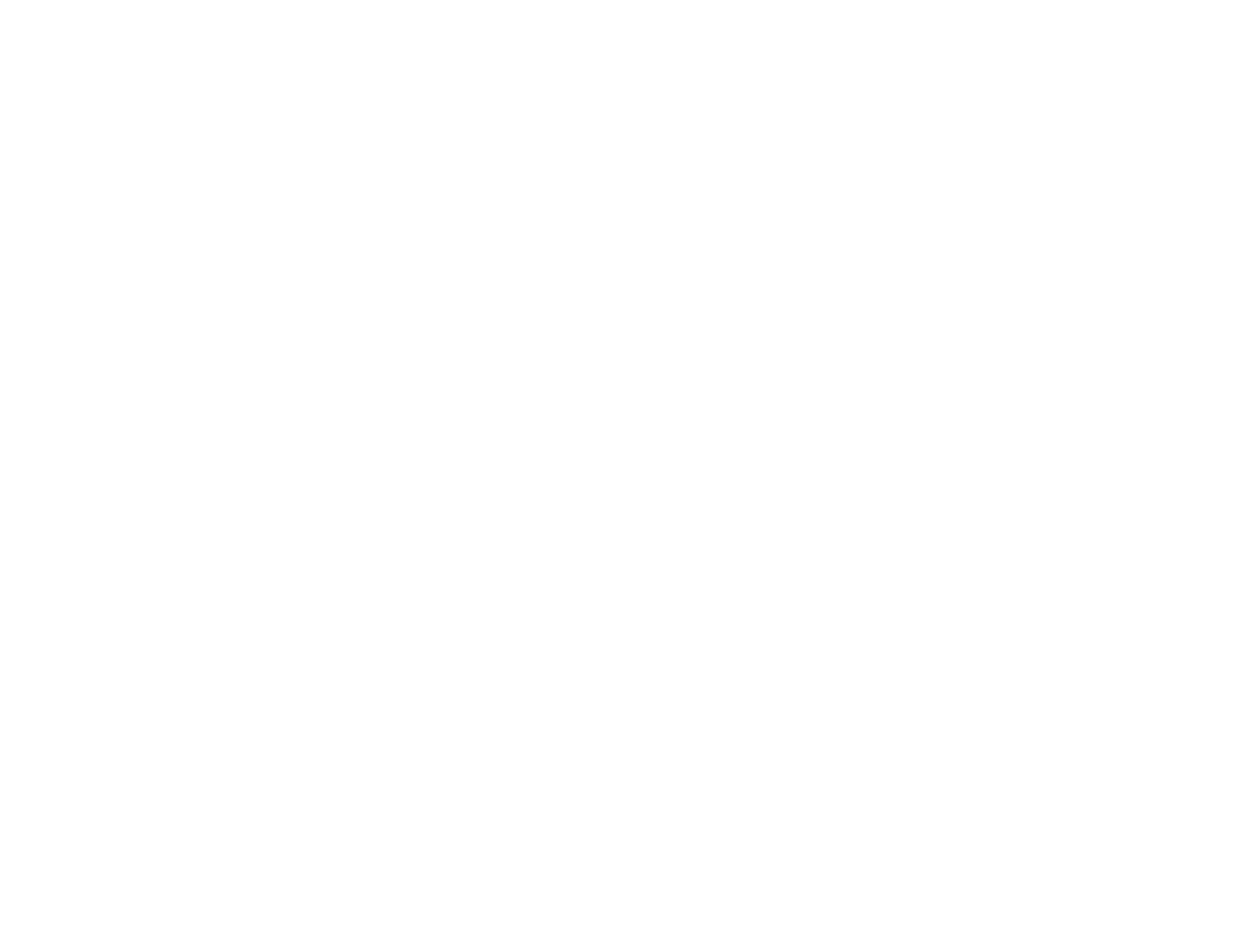
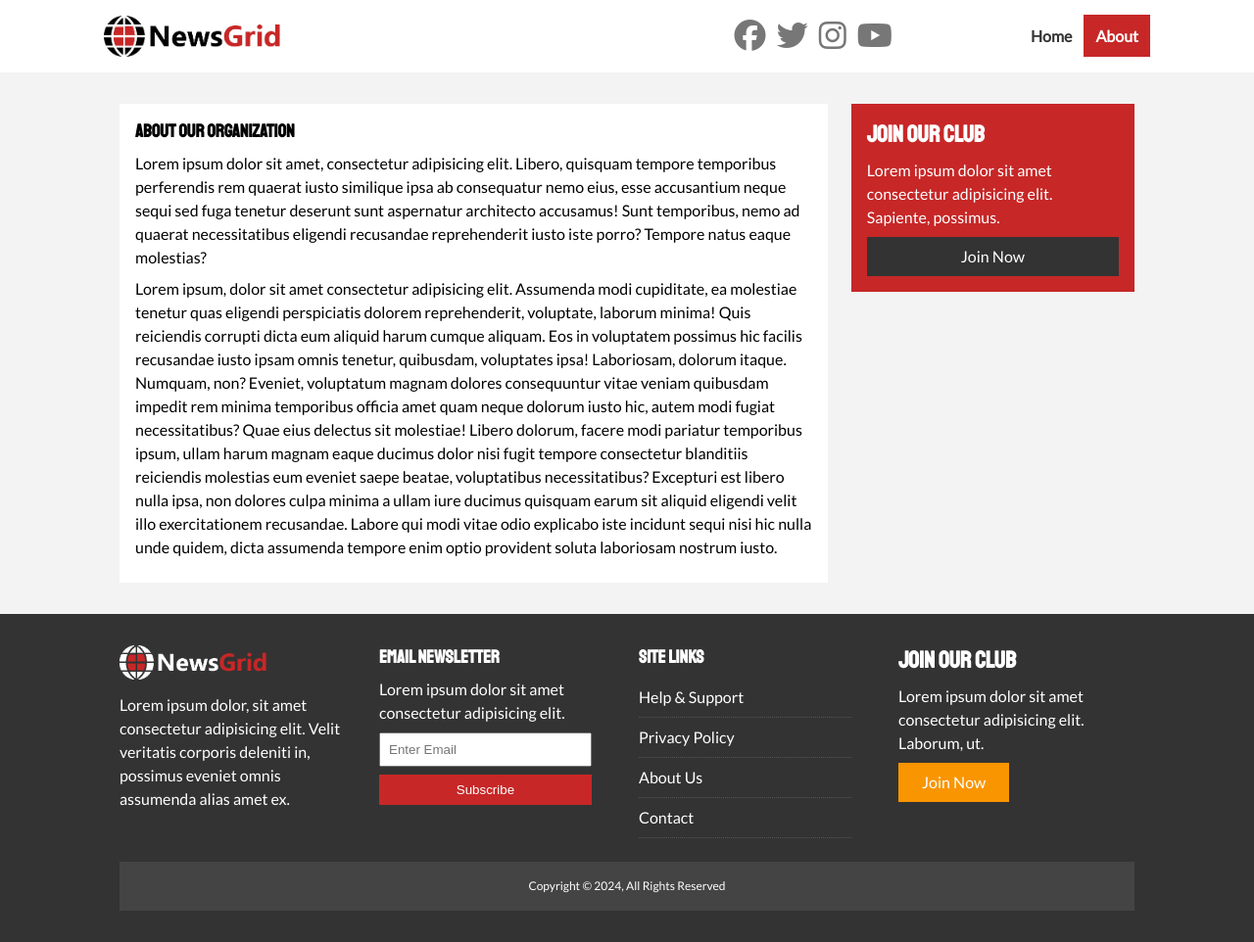
Before and after one commit to ericstober/newsgrid-website, a plain HTML site: page about.html in a window 1280 px wide. Shown: the whole page at 98% size. Before the commit the page ends 800 px from the top, so only its background shows below. Drawn offline with Linux system fonts and the light colour scheme.

Commit message:
added about.html

```diff
--- a/about.html
+++ b/about.html
@@ -0,0 +1,89 @@
+<!DOCTYPE html>
+<html lang="en">
+<head>
+  <meta charset="UTF-8">
+  <meta name="viewport" content="width=device-width, initial-scale=1.0">
+  <title>NewsGrid | About</title>
+
+  <link rel="stylesheet" href="https://fonts.googleapis.com/css?family=Lato|Staatliches">
+  <link rel="stylesheet" href="css/style.css">
+  <link rel="stylesheet" media="screen and (max-width: 768px)" href="css/mobile.css">
+  <link rel="shortcut icon" type="image/x-icon" href="favicon.ico">
+</head>
+<body>
+  <nav id="main-nav">
+    <div class="container">
+      <img src="img/logo.png" alt="NewsGrid Logo" class="logo">
+      <div class="social">
+        <a href="#" target="_blank"><i class="fab fa-facebook fa-2x"></i></a>
+        <a href="#" target="_blank"><i class="fab fa-twitter fa-2x"></i></a>
+        <a href="#" target="_blank"><i class="fab fa-instagram fa-2x"></i></a>
+        <a href="#" target="_blank"><i class="fab fa-youtube fa-2x"></i></a>
+      </div>
+      <ul>
+        <li><a href="index.html">Home</a></li>
+        <li><a class="current" href="about.html">About</a></li>
+      </ul>
+    </div>
+  </nav>
+
+  <section id="about">
+    <div class="container">
+      <div class="page-container">
+        <article class="card">
+          <h1 class="l-heading">About Our Organization</h1>
+          <p>Lorem ipsum dolor sit amet, consectetur adipisicing elit. Libero, quisquam tempore temporibus perferendis rem quaerat iusto similique ipsa ab consequatur nemo eius, esse accusantium neque sequi sed fuga tenetur deserunt sunt aspernatur architecto accusamus! Sunt temporibus, nemo ad quaerat necessitatibus eligendi recusandae reprehenderit iusto iste porro? Tempore natus eaque molestias?</p>
+          <p>Lorem ipsum, dolor sit amet consectetur adipisicing elit. Assumenda modi cupiditate, ea molestiae tenetur quas eligendi perspiciatis dolorem reprehenderit, voluptate, laborum minima! Quis reiciendis corrupti dicta eum aliquid harum cumque aliquam. Eos in voluptatem possimus hic facilis recusandae iusto ipsam omnis tenetur, quibusdam, voluptates ipsa! Laboriosam, dolorum itaque. Numquam, non? Eveniet, voluptatum magnam dolores consequuntur vitae veniam quibusdam impedit rem minima temporibus officia amet quam neque dolorum iusto hic, autem modi fugiat necessitatibus? Quae eius delectus sit molestiae! Libero dolorum, facere modi pariatur temporibus ipsum, ullam harum magnam eaque ducimus dolor nisi fugit tempore consectetur blanditiis reiciendis molestias eum eveniet saepe beatae, voluptatibus necessitatibus? Excepturi est libero nulla ipsa, non dolores culpa minima a ullam iure ducimus quisquam earum sit aliquid eligendi velit illo exercitationem recusandae. Labore qui modi vitae odio explicabo iste incidunt sequi nisi hic nulla unde quidem, dicta assumenda tempore enim optio provident soluta laboriosam nostrum iusto.</p>
+        </article>
+
+        <aside class="card bg-primary">
+          <h2>Join Our Club</h2>
+          <p>Lorem ipsum dolor sit amet consectetur adipisicing elit. Sapiente, possimus.</p>
+          <a href="#" class="btn btn-dark btn-block">Join Now</a>
+        </aside>
+      </div>
+    </div>
+  </section>
+
+  <!-- Footer -->
+  <footer id="main-footer" class="py-2">
+    <div class="container footer-container">
+      <div>
+        <img src="img/logo_light.png" alt="NewsGrid Logo">
+        <p>Lorem ipsum dolor, sit amet consectetur adipisicing elit. Velit veritatis corporis deleniti in, possimus eveniet omnis assumenda alias amet ex.</p>
+      </div>
+
+      <div>
+        <h3>Email Newsletter</h3>
+        <p>Lorem ipsum dolor sit amet consectetur adipisicing elit.</p>
+        <form>
+          <input type="email" placeholder="Enter Email">
+          <input type="submit" value="Subscribe" class="btn btn-primary">
+        </form>
+      </div>
+
+      <div>
+        <h3>Site Links</h3>
+        <ul class="list">
+          <li><a href="#">Help & Support</a></li>
+          <li><a href="#">Privacy Policy</a></li>
+          <li><a href="#">About Us</a></li>
+          <li><a href="#">Contact</a></li>
+        </ul>
+      </div>
+
+      <div>
+        <h2>Join Our Club</h2>
+        <p>Lorem ipsum dolor sit amet consectetur adipisicing elit. Laborum, ut.</p>
+        <a href="#" class="btn btn-secondary">Join Now</a>
+      </div>
+
+      <div>
+        <p>Copyright &copy; 2024, All Rights Reserved</p>
+      </div>
+    </div>
+  </footer>
+
+  <script src="https://kit.fontawesome.com/cf2e57a1c8.js" crossorigin="anonymous"></script>
+</body>
+</html>
--- a/css/style.css
+++ b/css/style.css
@@ -152,6 +152,18 @@ h1, h2, h3, h4, h5, h6 {
   color: var(--primary-color);
 }
 
+/* Inner Page Grid Container */
+.page-container {
+  display: grid;
+  grid-template-columns: 5fr 2fr;
+  margin: 2rem 0;
+  gap: 1.5rem;
+}
+
+.page-container > *:first-child {
+  grid-row: 1 / span 3;
+}
+
 /* Navigation */
 #main-nav {
   background: #fff;
```
